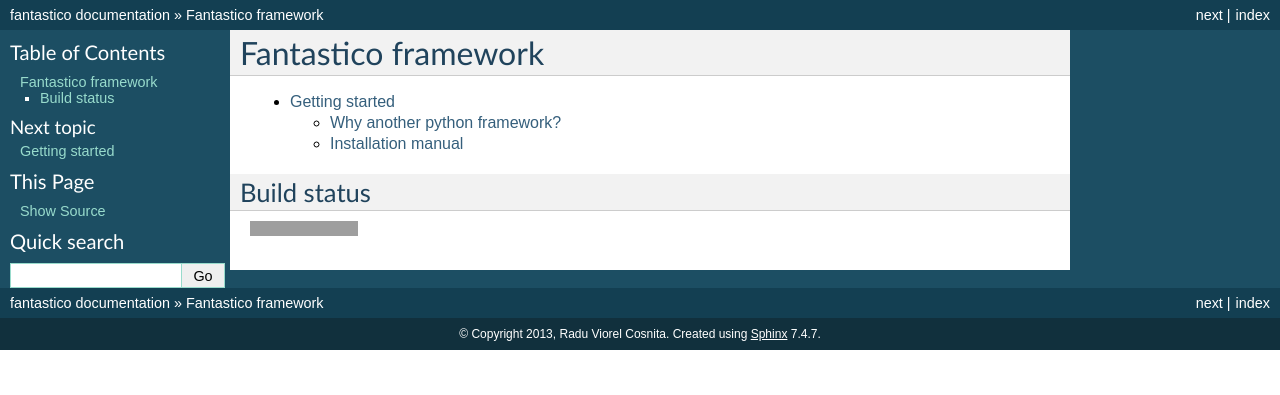
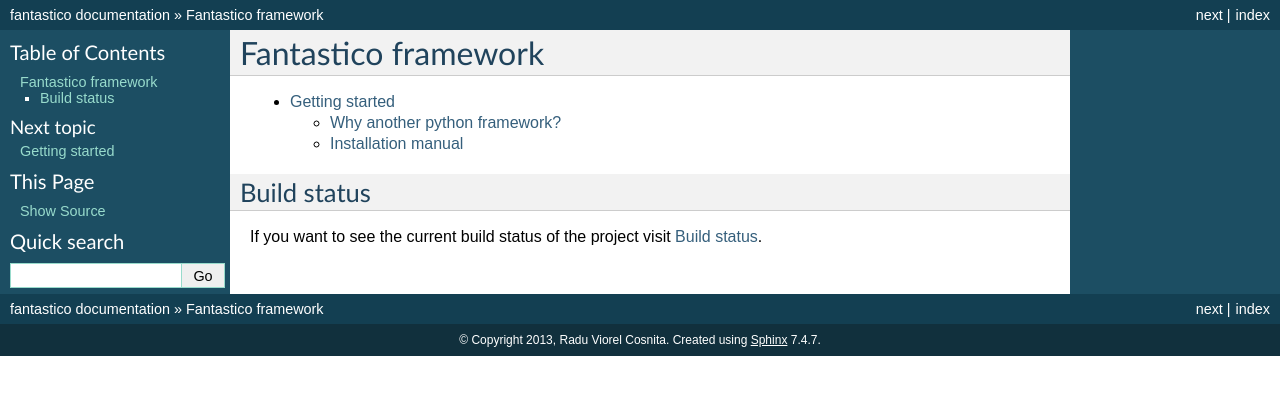
Before and after one commit to rcosnita/fantastico, a Sphinx documentation site: the page built from doc/source/index.rst, in a window 1280 px wide. Shown: the top 395 px of the page. Built offline with Sphinx 7.4.7, drawn with Linux system fonts in a browser that asks for light colours; grey boxes are pictures that could not be loaded.

Commit message:
I fixed build status link from index doc page.

```diff
--- a/doc/source/index.rst
+++ b/doc/source/index.rst
@@ -14,6 +14,4 @@ Fantastico framework
 Build status
 ------------
 
-.. image:: http://jenkins.scrum-expert.ro:8080/job/fantastico-framework/badge/icon
-   :width: 108px
-   :height: 15px
+If you want to see the current build status of the project visit `Build status <http://jenkins.scrum-expert.ro:8080/job/fantastico-framework/badge/icon/>`_.
```
